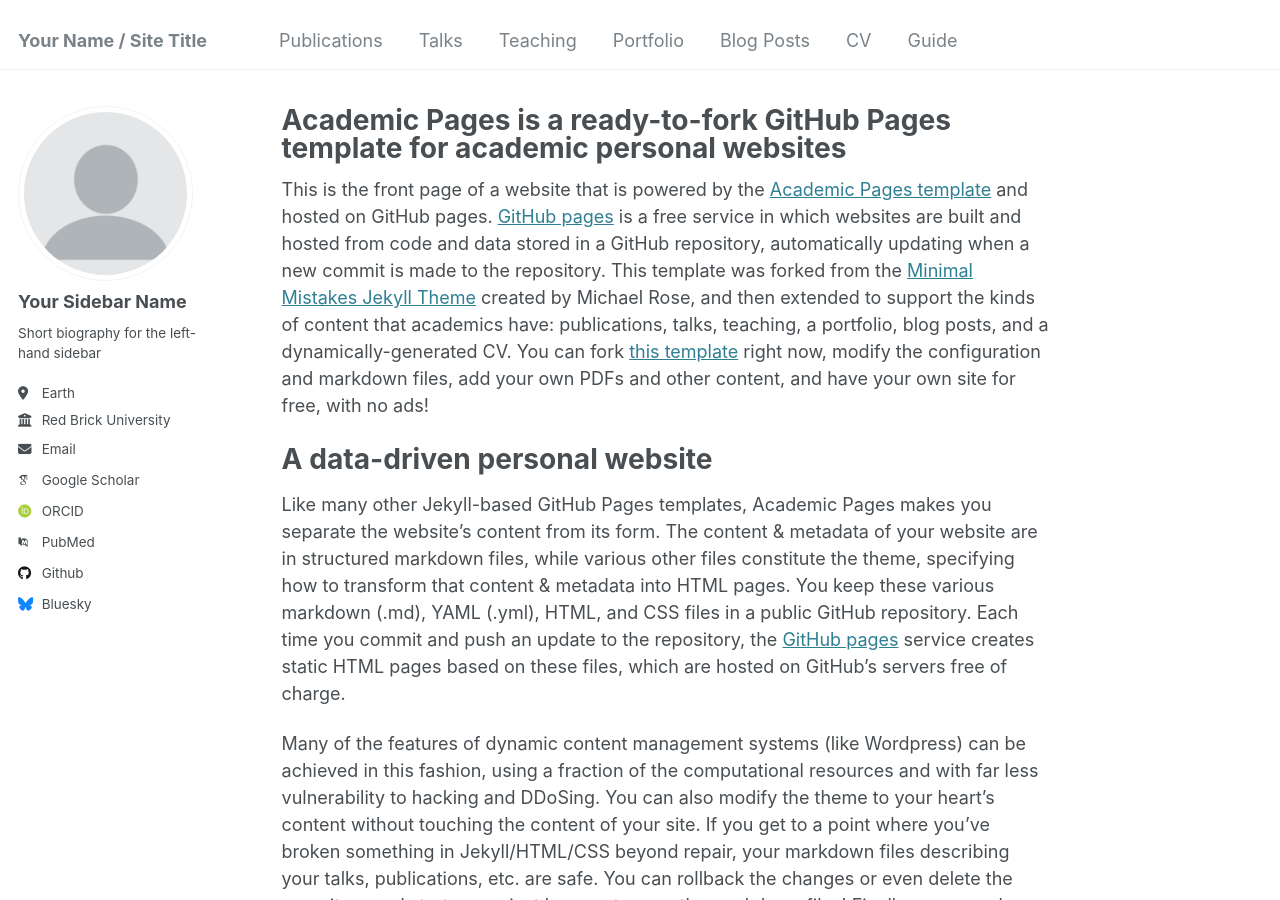
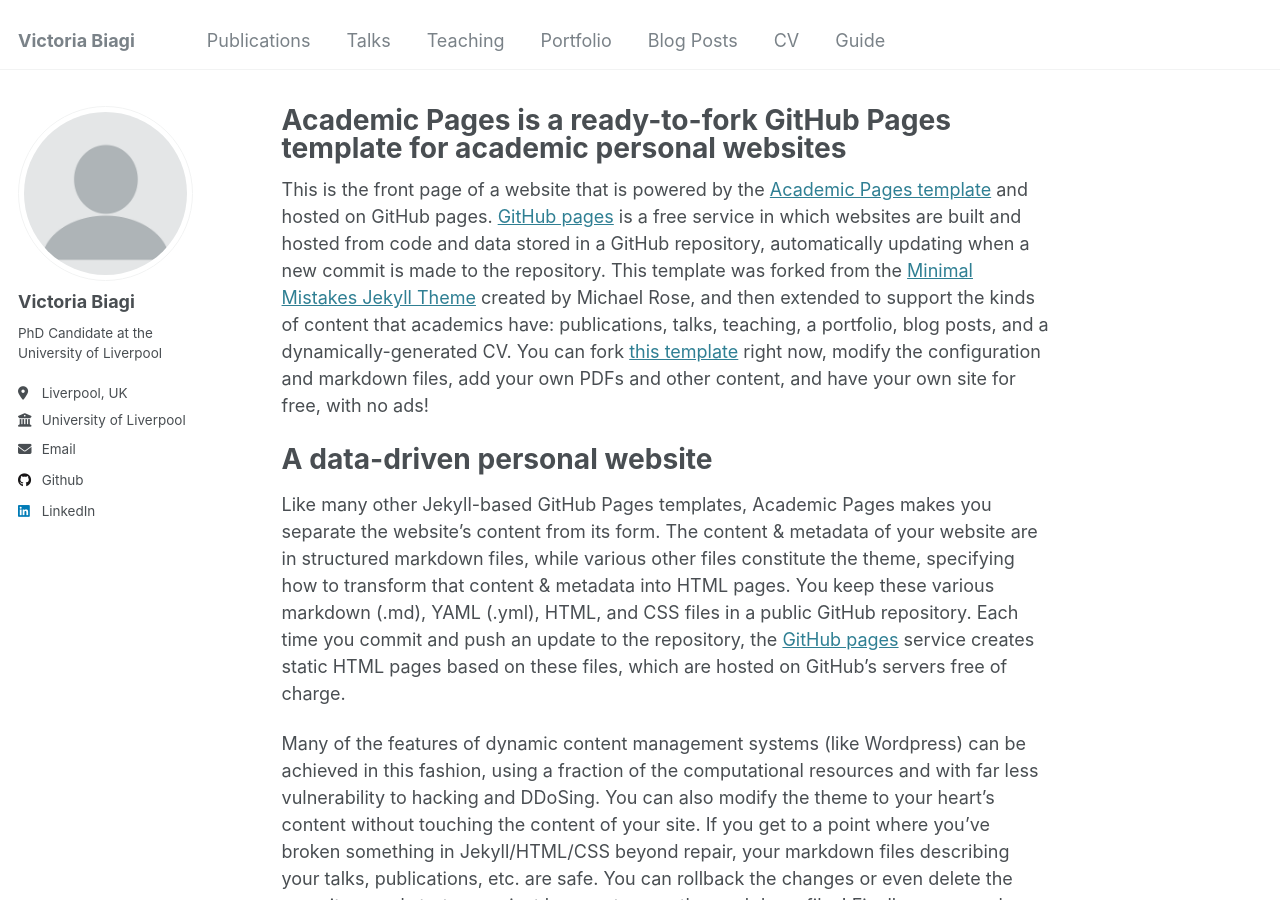
Before and after one commit to victoriabiagi/victoriabiagi.github.io, a Jekyll site: the page built from _pages/about.md, in a window 1280 px wide and 900 px high. Built offline with Jekyll 4.4.1, drawn with Linux system fonts in a browser that asks for light colours; some web fonts are replaced.

Commit message:
Update _config.yml

```diff
--- a/_config.yml
+++ b/_config.yml
@@ -8,13 +8,13 @@
 
 # Basic Site Settings
 locale                   : "en-US"
-title                    : "Your Name / Site Title"
+title                    : "Victoria Biagi"
 title_separator          : "-"
 name                     : &name "Your Name"
 description              : &description "personal description"
-url                      : https://academicpages.github.io # the base hostname & protocol for your site e.g. "https://[your GitHub username].github.io"
+url                      : https://victoriabiagi.github.io # the base hostname & protocol for your site e.g. "https://[your GitHub username].github.io"
 baseurl                  : "" # the subpath of your site, e.g. "/blog"
-repository               : "academicpages/academicpages.github.io"
+repository               : "victoriabiagi.github.io "
 
 # Site Author - The following control what appear as part of the author content on the side bar.
 #               If a field is blank the icon and link will not appear, otherwise it will be shown.
@@ -22,21 +22,21 @@
 author:
   # Biographic information
   avatar           : "profile.png"
-  name             : "Your Sidebar Name"
+  name             : "Victoria Biagi"
   pronouns         : # example: "she/her"
-  bio              : "Short biography for the left-hand sidebar"
-  location         : "Earth"
-  employer         : "Red Brick University"
+  bio              : "PhD Candidate at the University of Liverpool"
+  location         : "Liverpool, UK"
+  employer         : "University of Liverpool"
   uri              : # URL
-  email            : "none@example.org"
+  email            : "vbiagi@liverpool.ac.uk"
 
   # Academic websites
   arxiv            : # URL - Update with the correct link to your profile
-  googlescholar    : "https://scholar.google.com/citations?user=PS_CX0AAAAAJ"
+  googlescholar    : # none
   impactstory      : # URL
-  orcid            : "http://orcid.org/yourorcidurl"
+  orcid            : # none
   semantic         : # URL
-  pubmed           : "https://www.ncbi.nlm.nih.gov/pubmed/?term=john+snow"
+  pubmed           : # none
   researchgate     : # URL
   scopus           : # URL
 
@@ -44,12 +44,12 @@
   bitbucket        : # Username - Update with your username on the site
   codepen          : # Username
   dribbble         : # Username
-  github           : "academicpages"
+  github           : "victoriabiagi"
   kaggle           : # Username
   stackoverflow    : # User number or user number and name (i.e., use "1" or "1/jeff-atwood")
 
   # Social media
-  bluesky          : "bsky.app" # Replace this with you Bluesky username
+  bluesky          : # none # Replace this with you Bluesky username
   facebook         : # Username
   flickr           : # Username
   foursquare       : # Username
@@ -58,7 +58,7 @@
   keybase          : # Username
   instagram        : # Username
   lastfm           : # Username
-  linkedin         : # Username
+  linkedin         : Victoria Biagi
   mastodon         : # URL
   medium           : # URL
   pinterest        : # Username
@@ -77,11 +77,11 @@
 # Publication Category - The following the list of publication categories and their headings
 publication_category:
   books:
-    title: 'Books'
+    title: 'Policy'
   manuscripts:
-    title: 'Journal Articles'
+    title: 'Working Papers'
   conferences:
-    title: 'Conference Papers'
+    title: 'Work in Progress'
 
 # Site Settings
 teaser                   :  # filename of teaser fallback teaser image placed in /images/, .e.g. "500x300.png"
```
